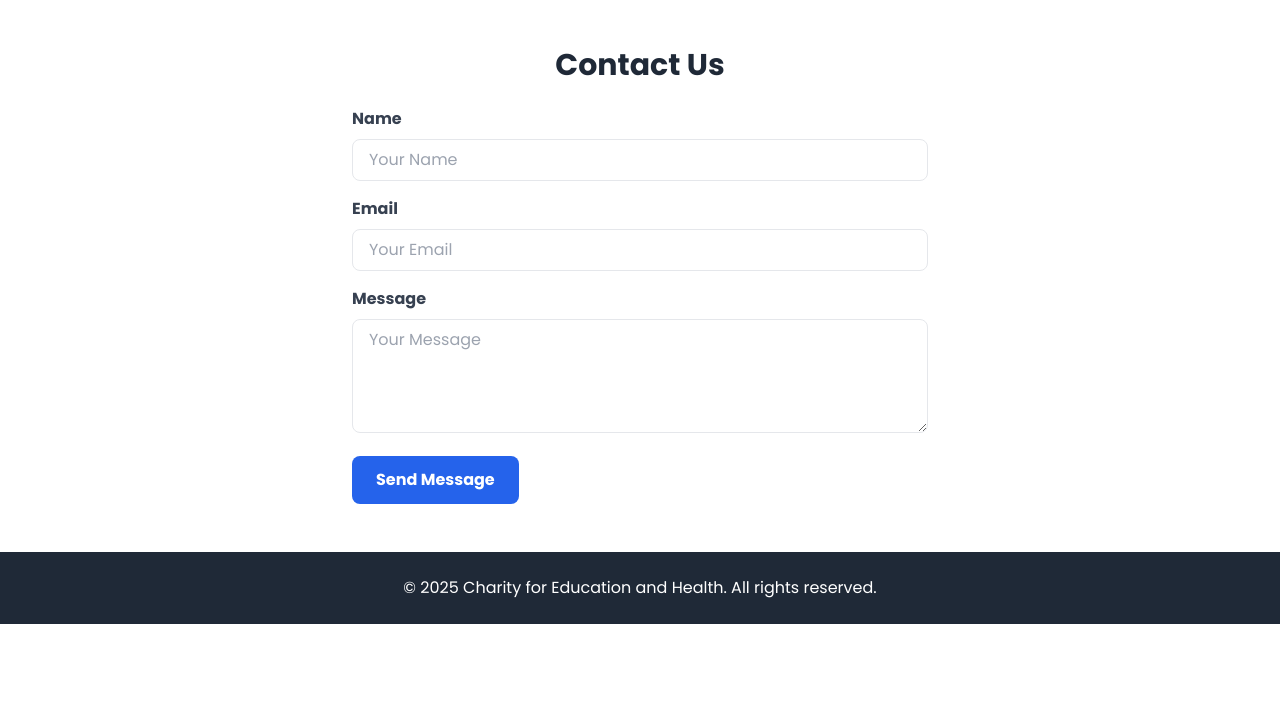
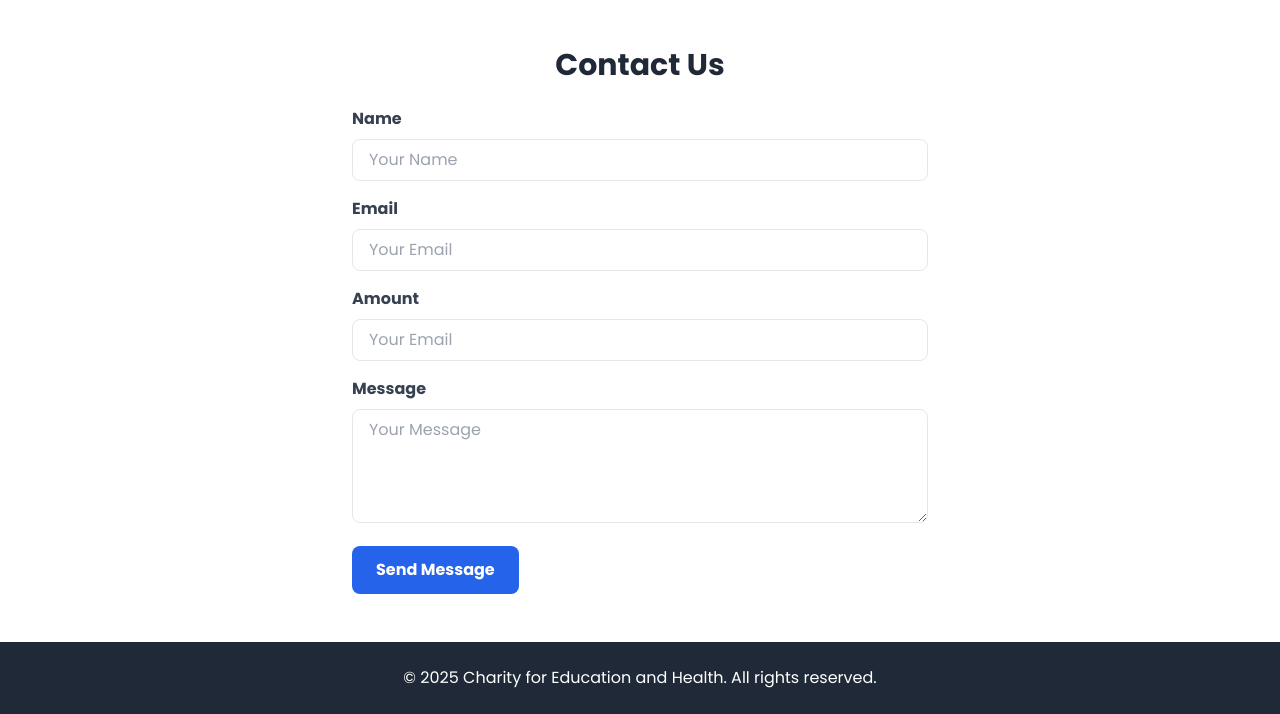
Before and after one commit to programmeramit/truehealtheducationfoundationwebsite, a Django app: page / in a window 1280 px wide. Shown: the part 1205-1919 px from the top of the page. Before the commit the page ends 1829 px from the top, so only its background shows below. Run offline with Django 4.2, Linux system fonts and the light colour scheme; some libraries are stand-ins or nearby versions.

Commit message:
addedpayment

```diff
--- a/example/templates/index.html
+++ b/example/templates/index.html
@@ -82,18 +82,23 @@
     <section id="contact" class="py-12 bg-white">
         <div class="container mx-auto px-4">
             <h3 class="text-3xl font-bold text-center mb-6">Contact Us</h3>
-            <form class="max-w-xl mx-auto">
+            <form class="max-w-xl mx-auto" method="POST" action="{% url 'donate'%}">
+                {% csrf_token %}
                 <div class="mb-4">
                     <label for="name" class="block text-gray-700 font-bold mb-2">Name</label>
-                    <input type="text" id="name" class="w-full px-4 py-2 border rounded-lg" placeholder="Your Name">
+                    <input type="text" id="name" class="w-full px-4 py-2 border rounded-lg" placeholder="Your Name" name="name">
                 </div>
                 <div class="mb-4">
                     <label for="email" class="block text-gray-700 font-bold mb-2">Email</label>
-                    <input type="email" id="email" class="w-full px-4 py-2 border rounded-lg" placeholder="Your Email">
+                    <input type="email" id="email" class="w-full px-4 py-2 border rounded-lg" placeholder="Your Email" name="email">
+                </div>
+                <div class="mb-4">
+                    <label for="Amount" class="block text-gray-700 font-bold mb-2">Amount</label>
+                    <input type="number" id="email" class="w-full px-4 py-2 border rounded-lg" placeholder="Your Email" name="amount">
                 </div>
                 <div class="mb-4">
                     <label for="message" class="block text-gray-700 font-bold mb-2">Message</label>
-                    <textarea id="message" rows="4" class="w-full px-4 py-2 border rounded-lg" placeholder="Your Message"></textarea>
+                    <textarea id="message" rows="4" class="w-full px-4 py-2 border rounded-lg" placeholder="Your Message" name="message"></textarea>
                 </div>
                 <button type="submit" class="bg-blue-600 hover:bg-blue-700 text-white font-bold py-3 px-6 rounded-lg">Send Message</button>
             </form>
--- a/example/urls.py
+++ b/example/urls.py
@@ -1,9 +1,11 @@
 # example/urls.py
 from django.urls import path
 
-from example.views import index
+from example.views import index,donate,payment_success
 
 
 urlpatterns = [
-    path('', index),
+    path('', index,name="index"),
+    path('donate/',donate,name="donate"),
+    path('payment-success/<str:pay_id>', payment_success, name='payment_success'),
 ]
--- a/example/views.py
+++ b/example/views.py
@@ -2,8 +2,41 @@
 from datetime import datetime
 
 from django.http import HttpResponse
-from django.shortcuts import render
+from django.shortcuts import render,redirect
+from django.conf import settings
+import razorpay
+
+
+razorpay_client = razorpay.Client(auth=(settings.RAZORPAY_KEY_ID , settings.RAZORPAY_SECRET_KEY))
+
 
 def index(request):
     now = datetime.now()
     return render(request,"index.html")
+
+def donate(request):
+    if request.method == "POST":
+        donor_name = request.POST.get('name')
+        email = request.POST.get('email')
+        amount = float(request.POST.get('amount')) * 100  # Convert to paisa (Razorpay's unit)
+
+        # Create Razorpay order
+        razorpay_order = razorpay_client.order.create({
+            "amount": int(amount),  # Amount in paisa
+            "currency": "INR",
+            "payment_capture": "1"  # Auto-capture
+        })
+
+
+        context = {
+            'razorpay_order_id': razorpay_order['id'],
+            'razorpay_key_id': settings.RAZORPAY_KEY_ID,
+            'amount': amount,
+            'donor_name': donor_name,
+            'email': email,
+        }
+        return render(request, 'payment.html', context)
+
+
+def payment_success(request,pay_id):
+        return redirect('index')
```
Also changed, not shown: api/settings.py (+7 -0 lines), example/templates/payment.html (added, +32 -0 lines), requirements.txt (+9 -0 lines).
